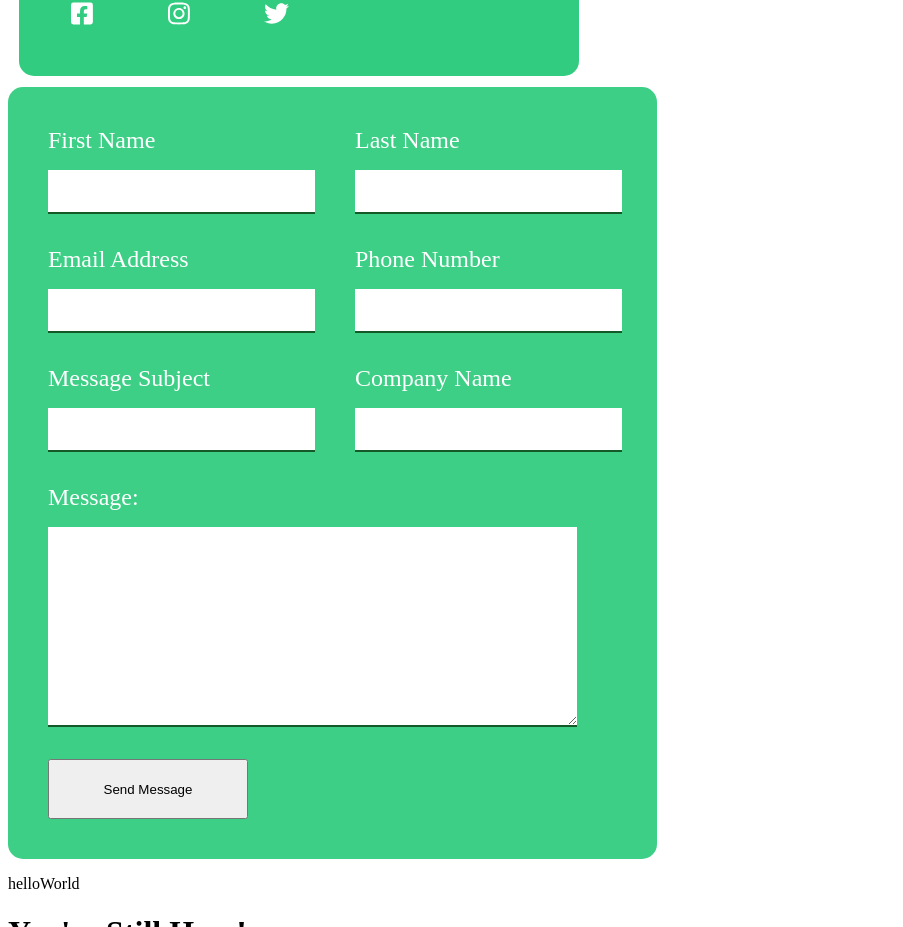
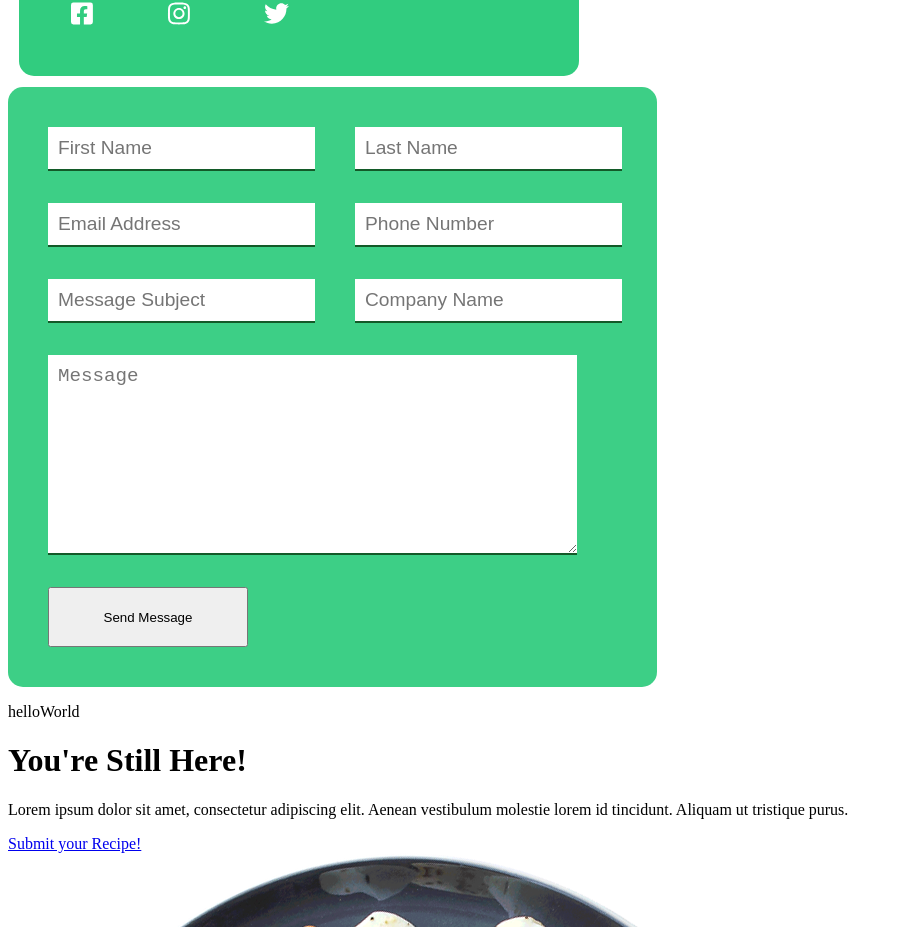
Before and after one commit to elliebanks/finalproject, a React app: page /contact in a window 1280 px wide. Shown: the part 600-1527 px from the top of the page, without its empty margins (0-903 px from the left). Built offline with nearby package versions, Linux system fonts and the light colour scheme.

Commit message:
contact update

```diff
--- a/src/client/pages/Contact.tsx
+++ b/src/client/pages/Contact.tsx
@@ -50,41 +50,42 @@ const Contact = () => {
             <form>
                 <div className="col">
                     <div className="form-group">
-                        <label>First Name  </label>
-                        <input type="text" className="" />
+
+                        <input type="text" placeholder="First Name" className="" />
                     </div>
 
                     <div className="form-group">
-                        <label>Last Name  </label>
-                        <input type="text" className="" />
+
+                        <input type="text" placeholder="Last Name" className="" />
                     </div>
                 </div>
                 <div className="col">
                     <div className="form-group">
-                        <label>Email Address </label>
-                        <input type="email" className="" />
+
+                        <input type="email" placeholder="Email Address" className="" />
                     </div>
                     <div className="form-group">
-                        <label>Phone Number  </label>
-                        <input type="tel" id="phone" className="" />
+
+                        <input type="tel" id="phone" placeholder="Phone Number" className="" />
                     </div>
                 </div>
 
                 <div className="col">
                     <div className="form-group">
-                        <label>Message Subject  </label>
-                        <input type="text" className="" />
+
+                        <input type="text" placeholder="Message Subject" className="" />
                     </div>
 
                     <div className="form-group">
-                        <label>Company Name  </label>
-                        <input type="text" className="" />
+
+                        <input type="text" placeholder="Company Name" className="" />
                     </div>
                 </div>
                 <div className="col">
                     <div className="form-group">
-                        <label>Message:  </label>
-                        <textarea>
+
+                        <textarea placeholder="Message">
+
                         </textarea>
                     </div>
                 </div>
--- a/src/client/pages/Home.tsx
+++ b/src/client/pages/Home.tsx
@@ -44,7 +44,7 @@ const Home = () => {
                                     Want to share those delicious recipes you've been experimenting?
                                     <br />Is it lunch time yet? <em>Bon appétit!</em></p>
                                 <p className="mt-20">
-                                    <a href="#" className="btn btn-dark btn-square hover-effect">Share a Recipe! </a>
+                                    <a href="/recipes" className="btn btn-dark btn-square hover-effect">Share a Recipe! </a>
                                 </p>
                             </div>
                         </div>
```
